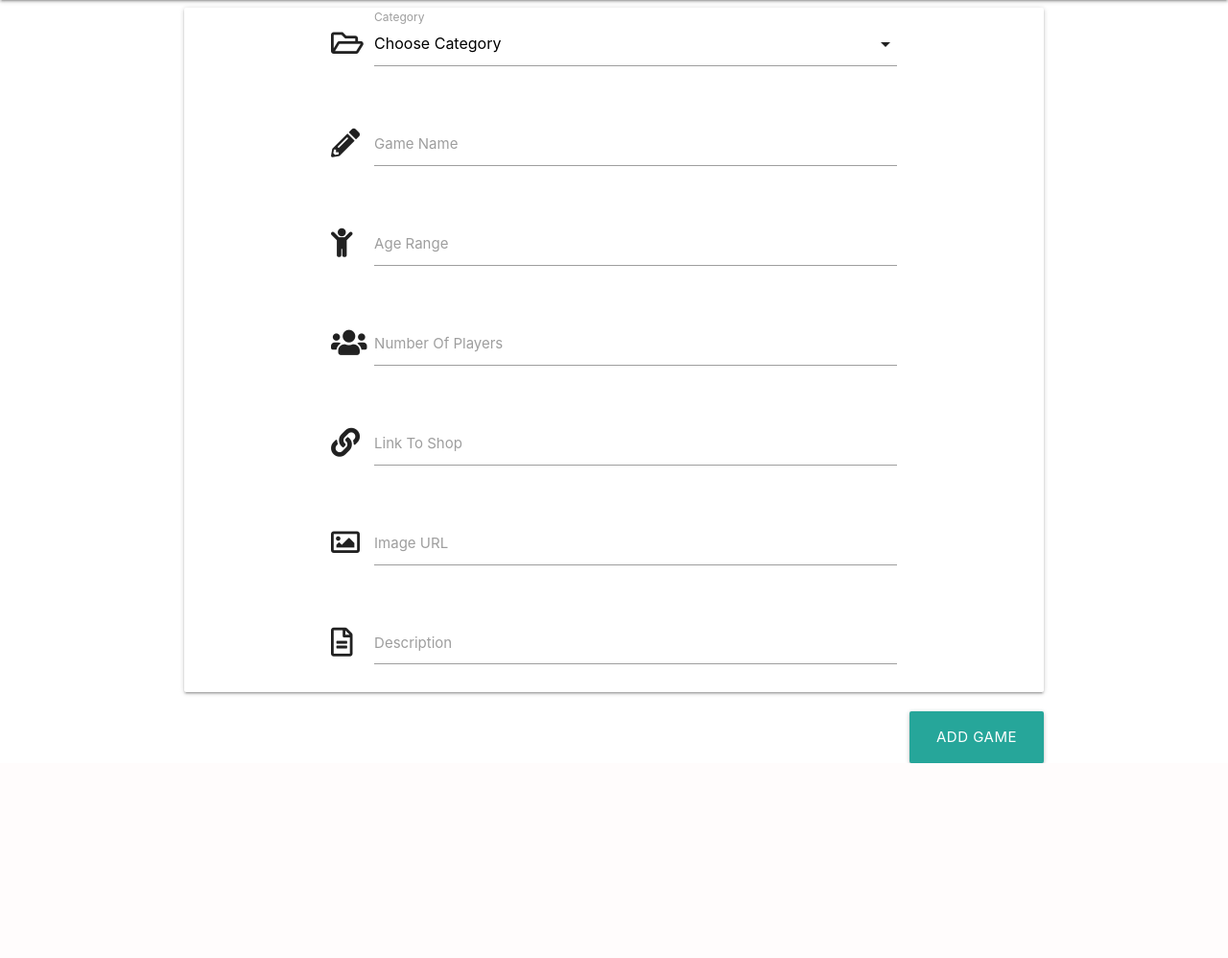
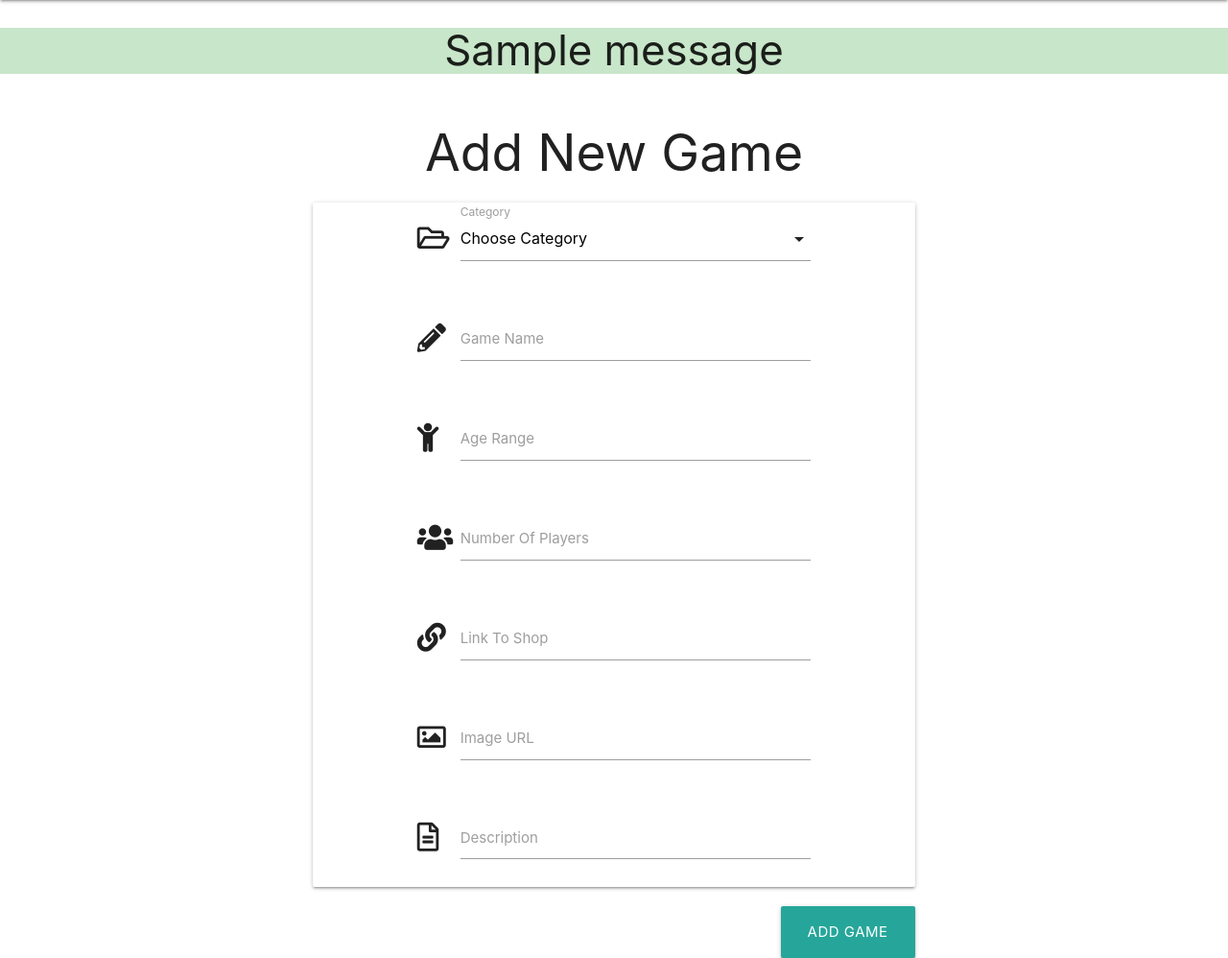
Before and after one commit to Code-Institute-Submissions/MS3-family-games, a Flask app: page /add_game in a window 1280 px wide. Shown: the part 64-1062 px from the top of the page at 96% size. Before the commit the page ends 859 px from the top, so only its background shows below. Run offline with Flask 2, Linux system fonts and the light colour scheme; one stand-in notice (Sample message) is shown; a database or web service that is not in the repository returns one stand-in record (values such as "Sample title"); some libraries are stand-ins or nearby versions.

Commit message:
Add Flash messages

```diff
--- a/templates/add_game.html
+++ b/templates/add_game.html
@@ -1,6 +1,7 @@
 {% extends "base.html" %}
 {% block content %}
 
+    <h2 class="center">Add New Game</h2>
     <div class="container">
         <div class="card ">
             <form class="col s6" method="POST" action="{{ url_for('add_game')}}">
--- a/templates/base.html
+++ b/templates/base.html
@@ -32,9 +32,22 @@
 
         </ul>
 
-    </header>
-    {% block content %}
-    {% endblock %}
+     </header>
+
+        {% with messages = get_flashed_messages() %}
+            {% if messages %}
+                {% for message in messages %}
+                   <div class="row flashes">
+                        <h3 class="green lighten-4 center-align">{{ message }}</h3>
+                   </div>
+                {% endfor %}
+            {% endif %}
+        {% endwith %}
+
+    <main class="container">
+        {% block content %}
+        {% endblock %}
+    </main>
 
     <script src="https://code.jquery.com/jquery-3.5.1.min.js"
         integrity="sha256-9/aliU8dGd2tb6OSsuzixeV4y/faTqgFtohetphbbj0=" crossorigin="anonymous"></script>
```
